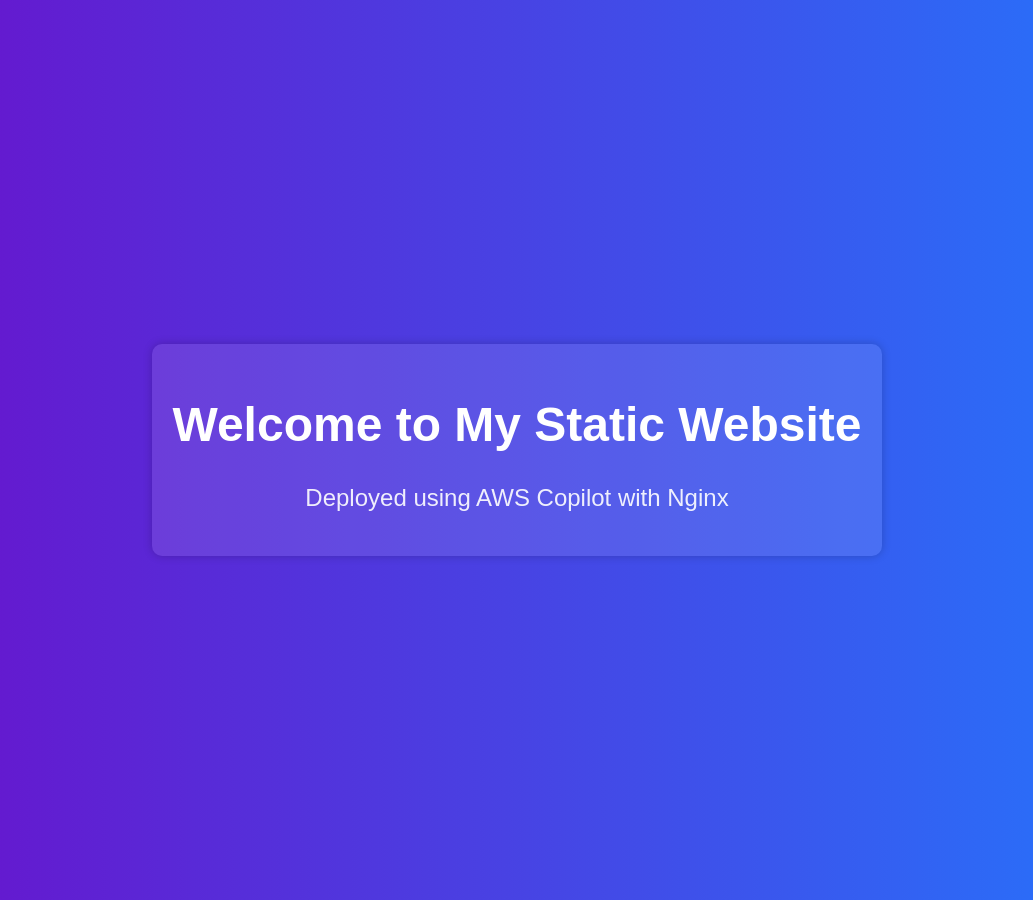
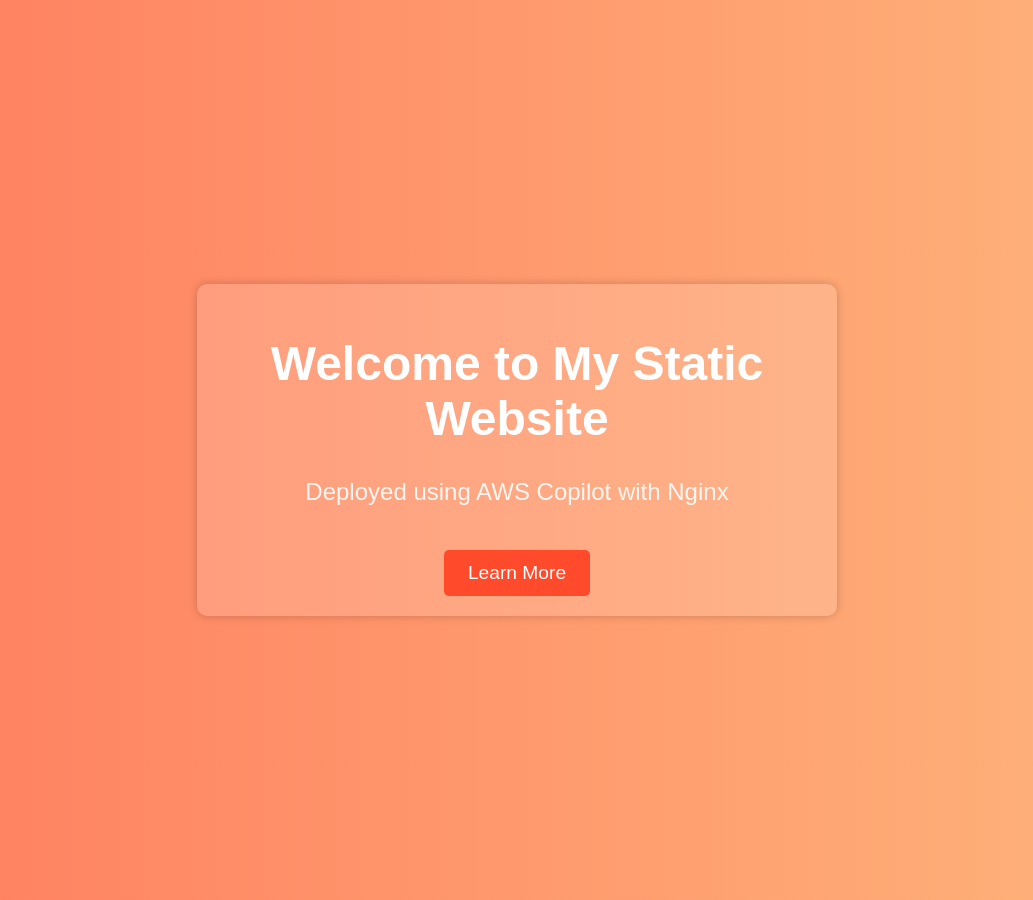
Before and after one commit to ShubhamSahu22/static-site-, a plain HTML site: page index.html in a window 1280 px wide. Shown: the whole page, without its empty margins (123-1156 px from the left). Drawn offline with Linux system fonts and the light colour scheme.

Commit message:
Update index.html

```diff
--- a/index.html
+++ b/index.html
@@ -3,12 +3,12 @@
 <head>
     <meta charset="UTF-8">
     <meta name="viewport" content="width=device-width, initial-scale=1.0">
-    <title>Static Site on AWS Copilot</title>
+    <title>Welcome to My Static Website</title>
     <style>
         body {
             font-family: 'Arial', sans-serif;
             text-align: center;
-            background: linear-gradient(to right, #6a11cb, #2575fc);
+            background: linear-gradient(to right, #ff7e5f, #feb47b);
             color: white;
             margin: 0;
             padding: 50px;
@@ -26,15 +26,30 @@
             font-size: 1.5em;
             opacity: 0.9;
         }
+        .container {
+            background: rgba(255, 255, 255, 0.15);
+            padding: 20px;
+            border-radius: 10px;
+            box-shadow: 0 0 10px rgba(0, 0, 0, 0.2);
+            max-width: 600px;
+        }
+        .btn {
+            margin-top: 20px;
+            background: #ff4b2b;
+            color: white;
+            padding: 12px 24px;
+            font-size: 1.2em;
+            text-decoration: none;
+            border-radius: 5px;
+            display: inline-block;
+            transition: background 0.3s ease-in-out;
+        }
+        .btn:hover {
+            background: #ff3a1b;
+        }
         @keyframes fadeIn {
             from { opacity: 0; transform: translateY(-10px); }
             to { opacity: 1; transform: translateY(0); }
-        }
-        .container {
-            background: rgba(255, 255, 255, 0.1);
-            padding: 20px;
-            border-radius: 10px;
-            box-shadow: 0 0 10px rgba(0, 0, 0, 0.2);
         }
     </style>
 </head>
@@ -42,6 +57,7 @@
     <div class="container">
         <h1>Welcome to My Static Website</h1>
         <p>Deployed using AWS Copilot with Nginx</p>
+        <a href="https://aws.amazon.com/copilot/" class="btn">Learn More</a>
     </div>
 </body>
 </html>
```
